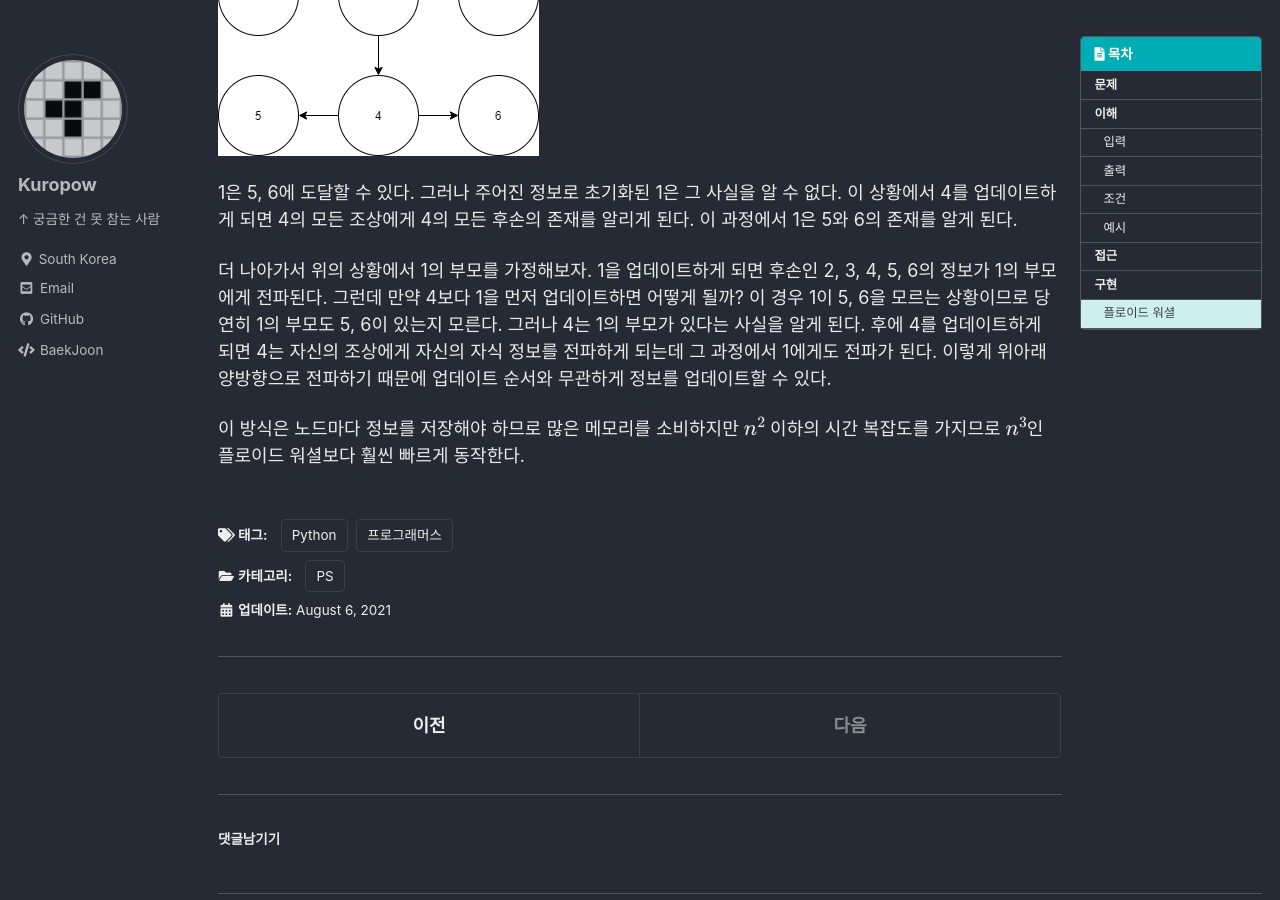
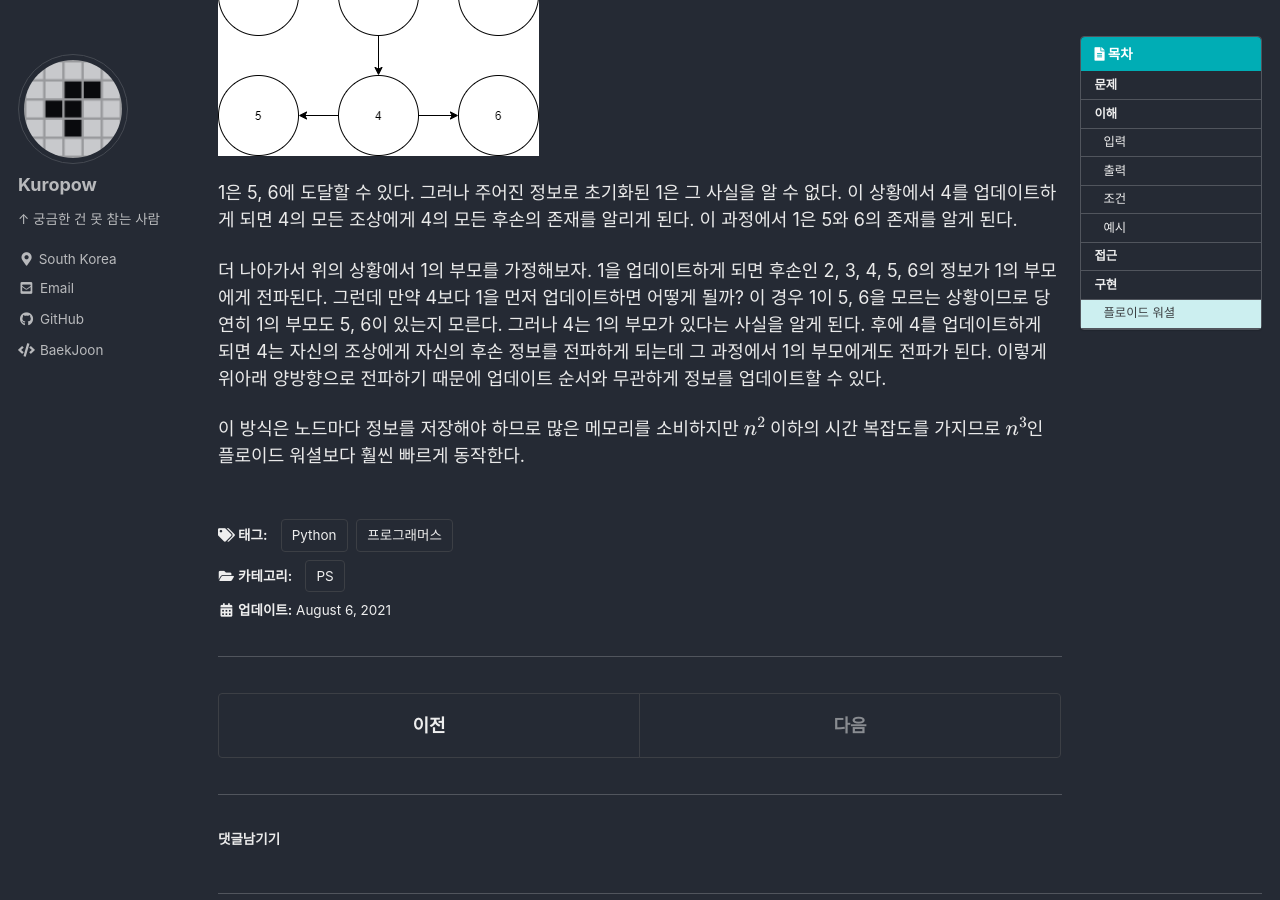
Before and after one commit to kuro11pow2/kuro11pow2.github.io, a Jekyll site: the page built from _posts/2021-08-06-0117.md, in a window 1280 px wide and 900 px high, scrolled down 3551 px. Built offline with Jekyll 4.4.1, drawn with Linux system fonts in a browser that asks for light colours; cached includes are drawn as plain includes; formulas are drawn with MathJax 3; comment, search, counter and statistics services are not loaded.

Commit message:
"순위" 오류 수정

```diff
--- a/_posts/2021-08-06-0117.md
+++ b/_posts/2021-08-06-0117.md
@@ -126,6 +126,6 @@ def solution(n, results):
 
 1은 5, 6에 도달할 수 있다. 그러나 주어진 정보로 초기화된 1은 그 사실을 알 수 없다. 이 상황에서 4를 업데이트하게 되면 4의 모든 조상에게 4의 모든 후손의 존재를 알리게 된다. 이 과정에서 1은 5와 6의 존재를 알게 된다.
 
-더 나아가서 위의 상황에서 1의 부모를 가정해보자. 1을 업데이트하게 되면 후손인 2, 3, 4, 5, 6의 정보가 1의 부모에게 전파된다. 그런데 만약 4보다 1을 먼저 업데이트하면 어떻게 될까? 이 경우 1이 5, 6을 모르는 상황이므로 당연히 1의 부모도 5, 6이 있는지 모른다. 그러나 4는 1의 부모가 있다는 사실을 알게 된다. 후에 4를 업데이트하게 되면 4는 자신의 조상에게 자신의 자식 정보를 전파하게 되는데 그 과정에서 1에게도 전파가 된다. 이렇게 위아래 양방향으로 전파하기 때문에 업데이트 순서와 무관하게 정보를 업데이트할 수 있다.
+더 나아가서 위의 상황에서 1의 부모를 가정해보자. 1을 업데이트하게 되면 후손인 2, 3, 4, 5, 6의 정보가 1의 부모에게 전파된다. 그런데 만약 4보다 1을 먼저 업데이트하면 어떻게 될까? 이 경우 1이 5, 6을 모르는 상황이므로 당연히 1의 부모도 5, 6이 있는지 모른다. 그러나 4는 1의 부모가 있다는 사실을 알게 된다. 후에 4를 업데이트하게 되면 4는 자신의 조상에게 자신의 후손 정보를 전파하게 되는데 그 과정에서 1의 부모에게도 전파가 된다. 이렇게 위아래 양방향으로 전파하기 때문에 업데이트 순서와 무관하게 정보를 업데이트할 수 있다.
 
 이 방식은 노드마다 정보를 저장해야 하므로 많은 메모리를 소비하지만 $n^2$ 이하의 시간 복잡도를 가지므로 $n^3$인 플로이드 워셜보다 훨씬 빠르게 동작한다.
```
